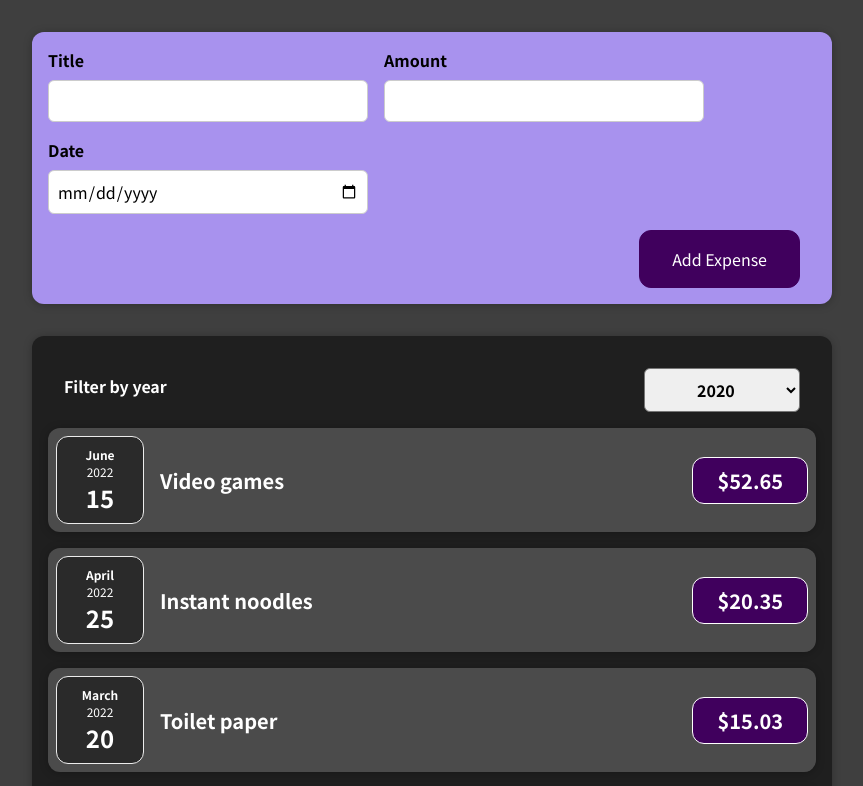
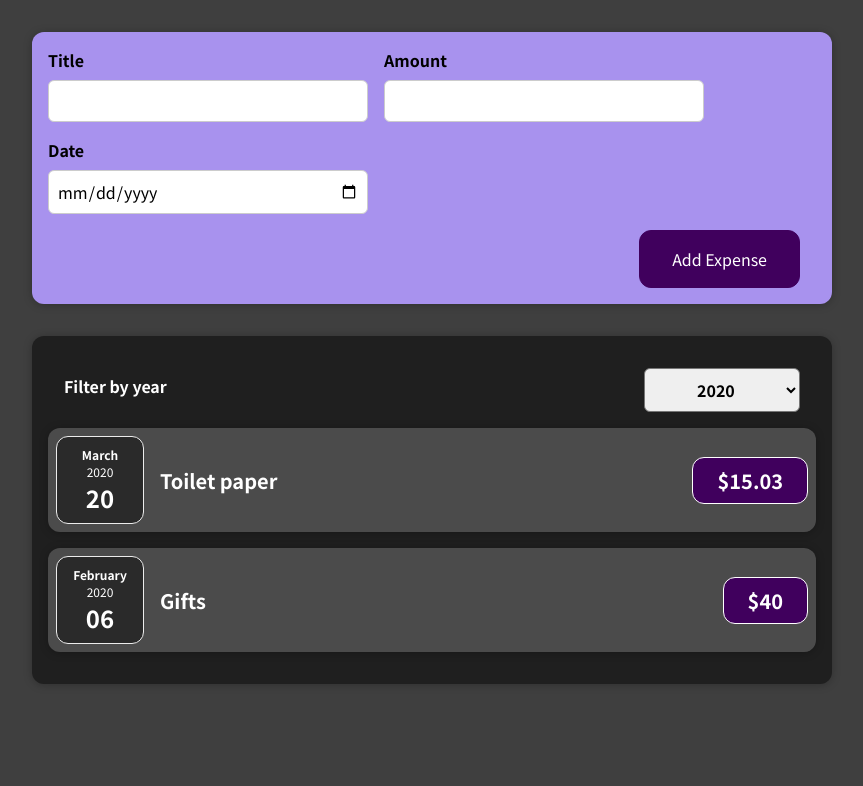
Before and after one commit to darrenhuang1211/react-example, a React (Create React App) app: page / in a window 1280 px wide. Shown: the top 786 px of the page, without its empty margins (208-1071 px from the left). Built offline with nearby package versions, Linux system fonts and the light colour scheme.

Commit message:
Added filtering logic

```diff
--- a/src/App.js
+++ b/src/App.js
@@ -5,9 +5,9 @@ import NewExpense from './components/NewExpense/NewExpense'
 
 const initialExpenses = [
   {id: 1, title: 'Video games', amount: 52.65, date: new Date(2022, 5, 15)},
-  {id: 2, title: 'Instant noodles', amount: 20.35, date: new Date(2022, 3, 25)},
-  {id: 3, title: 'Toilet paper', amount: 15.03, date: new Date(2022, 2, 20)},
-  {id: 4, title: 'Gifts', amount: 40, date: new Date(2022, 1, 6)}
+  {id: 2, title: 'Instant noodles', amount: 20.35, date: new Date(2021, 3, 25)},
+  {id: 3, title: 'Toilet paper', amount: 15.03, date: new Date(2020, 2, 20)},
+  {id: 4, title: 'Gifts', amount: 40, date: new Date(2020, 1, 6)}
 ];
 
 function App() {
--- a/src/components/Expenses/Expenses.js
+++ b/src/components/Expenses/Expenses.js
@@ -6,16 +6,18 @@ import ExpensesFilter from './ExpensesFilter';
 import './Expenses.css';
 
 function Expenses(props) {
-    const [year, setYear] = useState('2020');
+    const [filteredYear, setFilteredYear] = useState('2020');
 
     const yearFilterHandler = (yearValue) => {
-        setYear(yearValue);
+        setFilteredYear(yearValue);
     }
+
+    const filteredExpenses = props.items.filter(expense => expense.date.getFullYear().toString() === filteredYear);
 
     return (
         <Card className='expenses'>
-            <ExpensesFilter selected={year} onYearFilterChange={yearFilterHandler}/>
-            {props.items.map(expense =>
+            <ExpensesFilter selected={filteredYear} onYearFilterChange={yearFilterHandler}/>
+            {filteredExpenses.map(expense =>
                 <ExpenseItem
                     key={expense.id}
                     date={expense.date}
```
